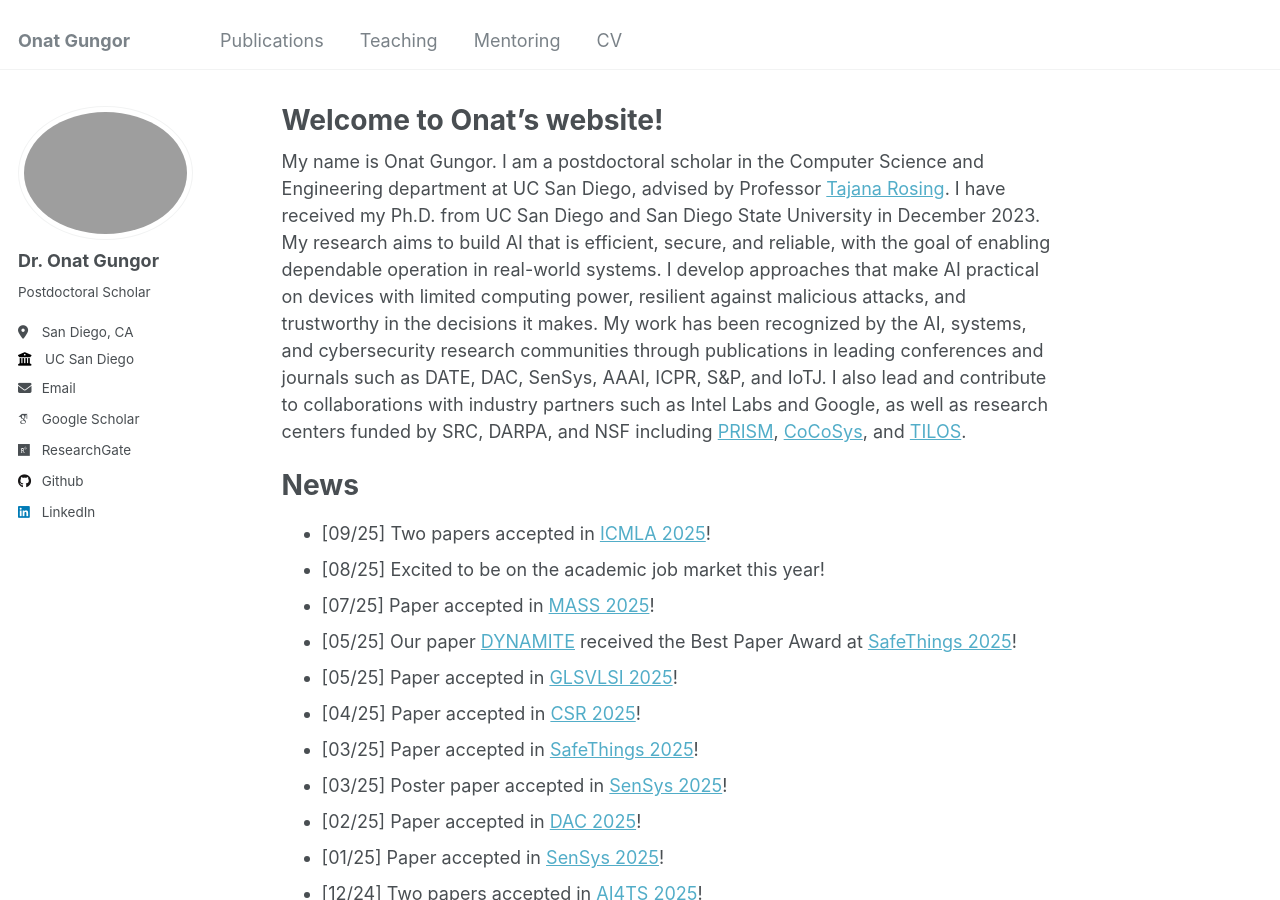
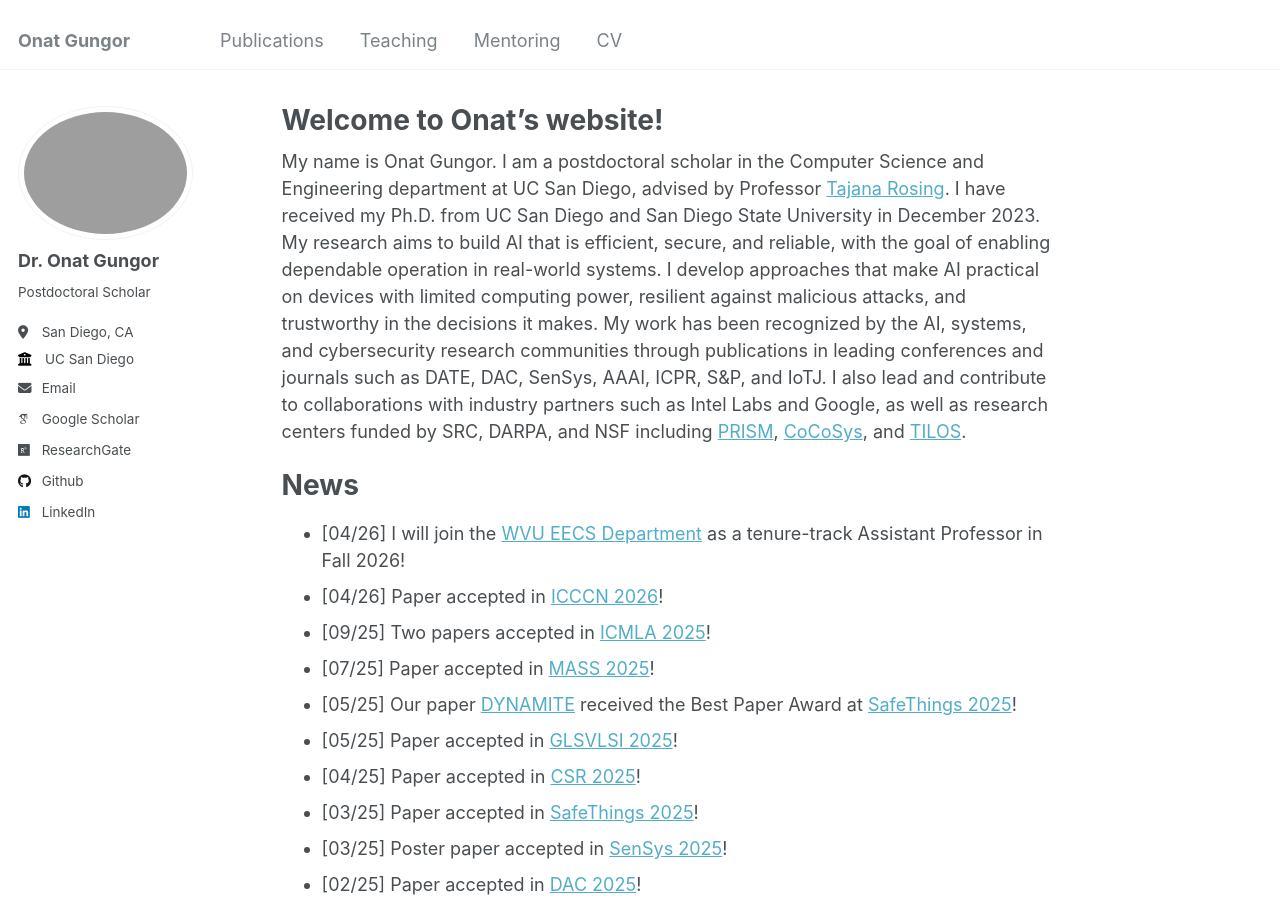
Before and after one commit to onatucsd/onatucsd.github.io, a Jekyll site: the page built from _pages/about.md, in a window 1280 px wide and 900 px high. Built offline with Jekyll 4.4.1, drawn with Linux system fonts in a browser that asks for light colours; some web fonts are replaced.

Commit message:
Update about.md

```diff
--- a/_pages/about.md
+++ b/_pages/about.md
@@ -11,8 +11,9 @@ My name is Onat Gungor. I am a postdoctoral scholar in the Computer Science and
 
 News
 ======
+* [04/26] I will join the [WVU EECS Department](https://lcsee.statler.wvu.edu) as a tenure-track Assistant Professor in Fall 2026!
+* [04/26] Paper accepted in [ICCCN 2026](http://www.icccn.org/)!
 * [09/25] Two papers accepted in [ICMLA 2025](https://www.icmla-conference.org/icmla25/)!
-* [08/25] Excited to be on the academic job market this year!
 * [07/25] Paper accepted in [MASS 2025](https://ieeemass2025.github.io/ieeemass2025/)!
 * [05/25] Our paper [DYNAMITE](https://arxiv.org/abs/2504.13301) received the Best Paper Award at [SafeThings 2025](https://safethings25.ieee-security.org)!
 * [05/25] Paper accepted in [GLSVLSI 2025](https://www.glsvlsi.org)!
```
